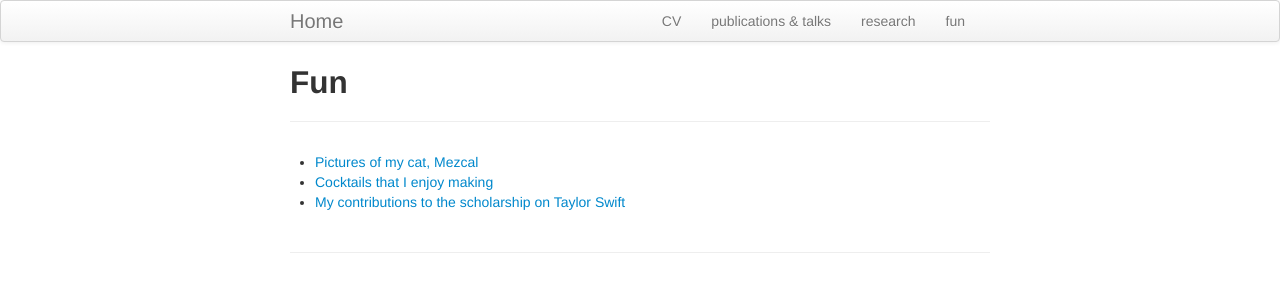
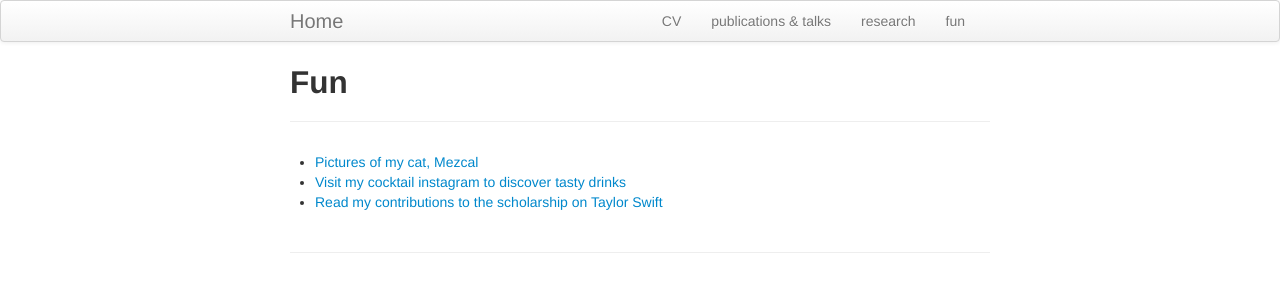
Before and after one commit to gsagostini/gsagostini.github.io, a Jekyll site: the page built from pages/fun.md, in a window 1280 px wide. Shown: the top 300 px of the page. Built offline with Jekyll 4.4.1, drawn with Linux system fonts in a browser that asks for light colours.

Commit message:
Update fun.md

```diff
--- a/pages/fun.md
+++ b/pages/fun.md
@@ -5,5 +5,5 @@ description: Come see what I do for fun!
 ---
 
 - [Pictures of my cat, Mezcal](cat.html)
-- [Cocktails that I enjoy making](cocktails.html)
-- [My contributions to the scholarship on Taylor Swift](taylor_swift.html)
+- [Visit my cocktail instagram to discover tasty drinks](https://www.instagram.com/tabbycocktails/)
+- [Read my contributions to the scholarship on Taylor Swift](taylor_swift.html)
```
